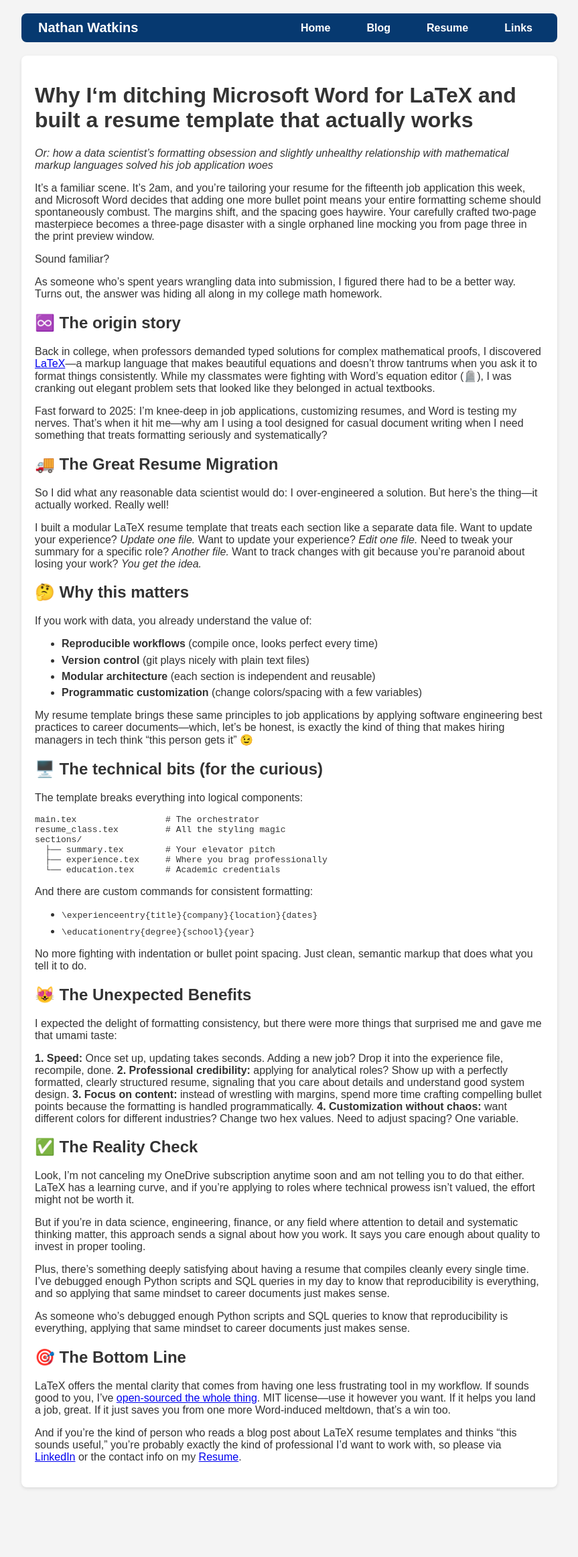
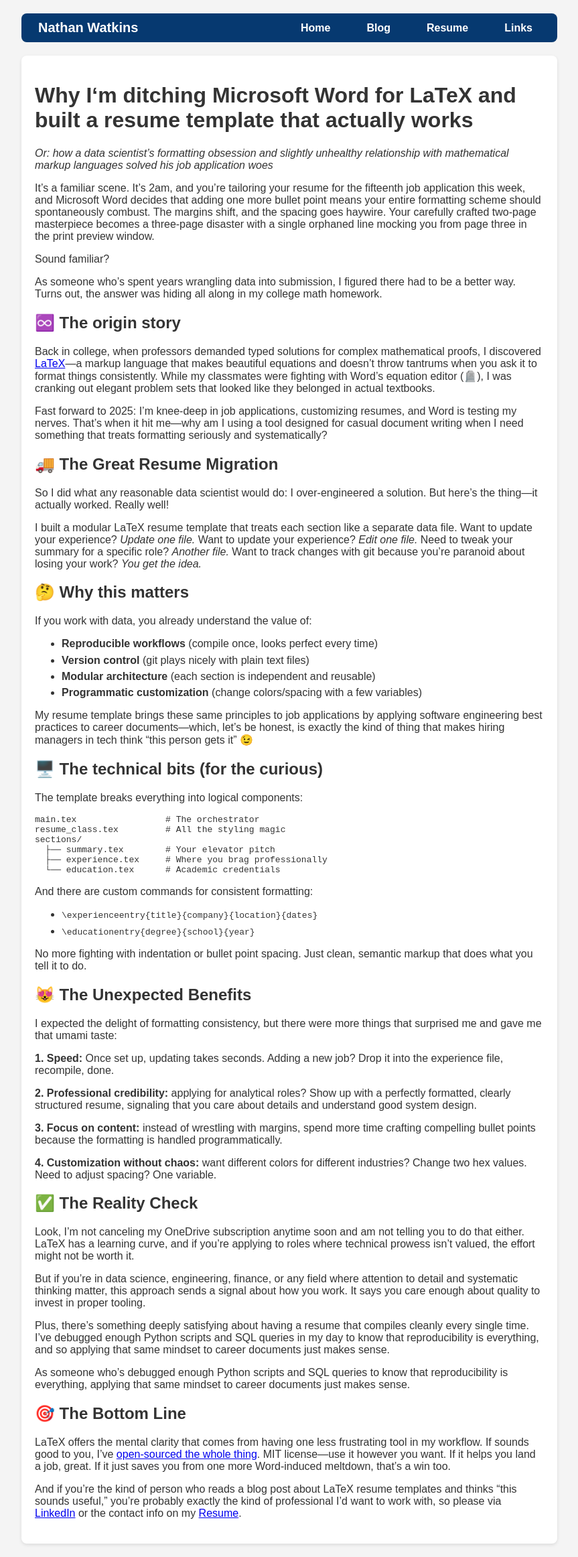
Before and after one commit to nathanwatkinsdc/nathanwatkinsdc.github.io, a Jekyll site: the page built from _posts/2025-08-03-Ditching-Microsoft-Word-for-LaTeX.md, in a window 1280 px wide. Shown: the whole page at 67% size, without its empty margins (208-1071 px from the left). Built offline with Jekyll 4.4.1, drawn with Linux system fonts in a browser that asks for light colours; before the commit the page ends 2240 px from its top, so only the background shows below that.

```diff
--- a/_posts/2025-08-03-Ditching-Microsoft-Word-for-LaTeX.md
+++ b/_posts/2025-08-03-Ditching-Microsoft-Word-for-LaTeX.md
@@ -1,6 +1,6 @@
 ---
 layout: default
-title: “Ditching Microsoft Word for LaTeX”
+title: Ditching Microsoft Word for LaTeX
 date: 2025-08-03
 thumbnail: /assets/images/resume_latex.png
 description: Why I decided to take the leap and build a resume template that actually works
@@ -59,8 +59,11 @@ No more fighting with indentation or bullet point spacing. Just clean, semantic
 I expected the delight of formatting consistency, but there were more things that surprised me and gave me that umami taste:
 
 **1. Speed:** Once set up, updating takes seconds. Adding a new job? Drop it into the experience file, recompile, done.
+
 **2. Professional credibility:** applying for analytical roles? Show up with a perfectly formatted, clearly structured resume, signaling that you care about details and understand good system design.
+
 **3. Focus on content:** instead of wrestling with margins, spend more time crafting compelling bullet points because the formatting is handled programmatically.
+
 **4. Customization without chaos:** want different colors for different industries? Change two hex values. Need to adjust spacing? One variable.
 
 ## ✅ The Reality Check
```
